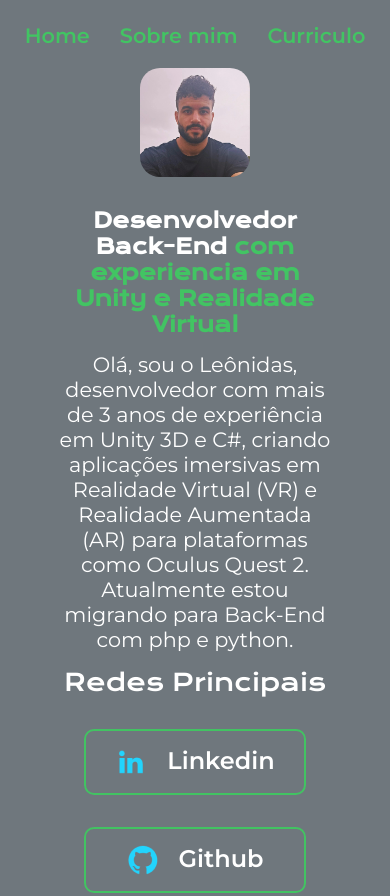
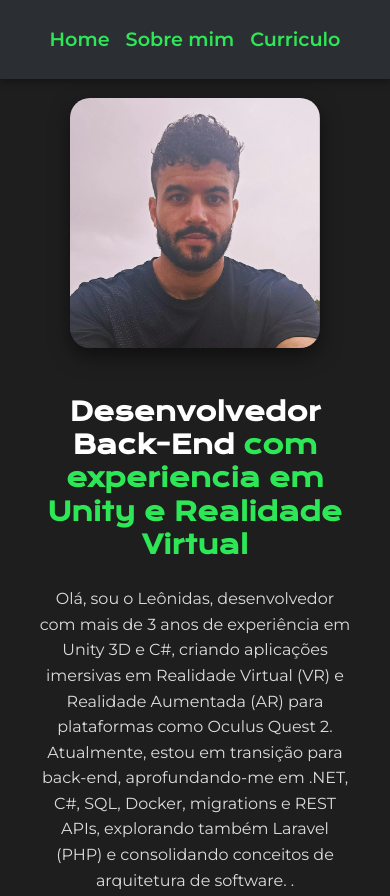
Before and after one commit to leoLUIGY/Training-html-css, a plain HTML site: page index.html in a window 390 px wide. Shown: the top 896 px of the page. Drawn offline with nearby package versions, Linux system fonts and the light colour scheme.

Commit message:
ajustando textos e estilo

```diff
--- a/css/style.css
+++ b/css/style.css
@@ -1,179 +1,204 @@
 @import url('https://fonts.googleapis.com/css2?family=Krona+One&display=swap');
 @import url('https://fonts.googleapis.com/css2?family=Montserrat:ital,wght@0,100..900;1,100..900&display=swap');
 
-:root{
-    --main-color:white;
-    --main-secundary: rgba(46, 231, 86, 0.684);
-    --main-tertiary:rgba(46, 231, 86, 0.185);
+:root {
+  --main-color: #ffffff;
+  --main-secundary: #2ee756;
+  --main-secundary-alpha: rgba(46, 231, 86, 0.7);
+  --main-tertiary: rgba(46, 231, 86, 0.15);
 
-    --font-primary:"Krona One", sans-serif;
-    --font-secondary:'Montserrat', sans-serif;
+  --bg-dark: #1e1e1e;
+  --bg-gray: #2b2f33;
+
+  --font-primary: "Krona One", sans-serif;
+  --font-secondary: "Montserrat", sans-serif;
+
+  --transition: all 0.3s ease-in-out;
 }
 
-*{
+* {
   margin: 0;
   padding: 0;
+  box-sizing: border-box;
 }
 
-
 body {
-    /* height: 100vh; */
-    box-sizing: border-box;
-    background-color: #6f777d;
+  background-color: var(--bg-dark);
   color: var(--main-color);
-}
-.cabecalho{
-    padding: 2% 0 0 15%;
-}
-.cabecalho__menu{
-    display: flex;
-    gap:60px;
+  font-family: var(--font-secondary);
+  line-height: 1.6;
 }
 
-.cabecalho__menu__link{
-    font-family: var(--font-secondary);
-    font-size: 1.5rem;
-    font-weight: 600;
-    color:  var(--main-secundary);
-    text-decoration: none;
+/* ====== HEADER ====== */
+.cabecalho {
+  padding: 1.5rem 10%;
+  background: var(--bg-gray);
+  box-shadow: 0 2px 8px rgba(0,0,0,0.4);
+  position: sticky;
+  top: 0;
+  z-index: 100;
 }
 
-.apresentacao{
-    /* margin:  0%  15%; */
-    padding: 5% 15% 10% 15%;
+.cabecalho__menu {
   display: flex;
-    /* flex-direction: row; */
+  justify-content: center;
+  gap: 2rem;
+}
+
+.cabecalho__menu__link {
+  font-size: 1.2rem;
+  font-weight: 600;
+  color: var(--main-secundary);
+  text-decoration: none;
+  position: relative;
+  transition: var(--transition);
+}
+
+.cabecalho__menu__link::after {
+  content: "";
+  position: absolute;
+  left: 0;
+  bottom: -5px;
+  width: 0%;
+  height: 2px;
+  background: var(--main-secundary);
+  transition: var(--transition);
+}
+
+.cabecalho__menu__link:hover::after {
+  width: 100%;
+}
+
+/* ====== MAIN ====== */
+.apresentacao {
+  padding: 5% 10%;
+  display: flex;
   align-items: center;
   justify-content: space-between;
-    /* height: 100vh; */
-    gap:30px;
-    /* flex-wrap:wrap; */
+  gap: 3rem;
 }
 
-.apresentacao__conteudo{
-    width: 50%;
-    display:flex;
+.apresentacao__conteudo {
+  flex: 1;
+  display: flex;
   flex-direction: column;
-    gap:15px;
+  gap: 1.5rem;
 }
 
-.apresentacao__conteudo__titulo{
+.apresentacao__conteudo__titulo {
   font-family: var(--font-primary);
-    font-size:2rem;
+  font-size: 2.2rem;
+  line-height: 1.3;
 }
 
-.apresentacao__conteudo__paragrafo{
-    font-family: var(--font-secondary);
-    font-size:1.5rem;
+.apresentacao__conteudo__paragrafo {
+  font-size: 1.2rem;
+  color: #dcdcdc;
 }
 
-.apresentacao__links
-{
-    display:flex;
-    flex-direction: column;
-    align-items: center;
-    justify-content: space-between;
-    gap:2rem;
+.apresentacao__conteudo__paragrafo__info {
+  font-size: 1rem;
+  color: #dcdcdc;
 }
 
-.apresentacao_links_subtitulo
-{
-    font-family: var(--font-primary);
-    font-weight: 400;
-    font-size: 1.5rem;
-}
-.apresentacao__links__navegacao{
-    /* background-color:rgba(46, 231, 86, 0.684); */
-
-    display: flex;
-    justify-content: center;
-    gap: 20px;
-    border: solid 2px var(--main-secundary);
-    width:50%;
-    padding: 15px 0;
-    font-family: var(--font-secondary);
-    text-align: center;
-    border-radius: 10px;
-    font-size: 1.5rem;
-    font-weight:600;
-    text-decoration: none;
-    color: white;
-
-}
-
-.apresentacao__links__navegacao:hover
-{
-    background-color:var(--main-tertiary);
-}
 .titulo-destaque {
   color: var(--main-secundary);
 }
 
-
-.apresentacao__imagem{
-
+.apresentacao__imagem {
+  width: 40%;
   border-radius: 20px;
-    width:40%;
-
+  box-shadow: 0 8px 20px rgba(0,0,0,0.5);
+  transition: var(--transition);
 }
 
-.rodape
-{
-    padding: 25px;
-    color:aliceblue;
-    background-color: var(--main-tertiary);
-    text-align: center;
-    font-family: var(--font-secondary);
-    font-size: 1.2rem;
-    font-weight: 400;
+.apresentacao__imagem:hover {
+  transform: scale(1.03);
 }
 
-@media (max-width: 1200px){
-    .cabecalho{
-        padding: 6% 6% 0% 6%;
+/* ====== LINKS ====== */
+.apresentacao__links {
+  display: flex;
+  flex-direction: column;
+  align-items: center;
+  gap: 1rem;
 }
 
-
-
-    .cabecalho__menu__link{
-
+.apresentacao_links_subtitulo {
+  font-family: var(--font-primary);
+  font-weight: 400;
   font-size: 1.3rem;
-
-    }
-    .cabecalho__menu
-    {
-
-        justify-content: center;
-        gap:30px;
+  margin-bottom: 0.5rem;
 }
 
-    .apresentacao
-    {
-        flex-direction: column-reverse;
-
+.apresentacao__links__navegacao {
+  display: flex;
+  align-items: center;
+  gap: 0.8rem;
+  border: 2px solid var(--main-secundary);
+  padding: 0.8rem 1.5rem;
+  border-radius: 12px;
+  font-size: 1.1rem;
+  font-weight: 600;
+  color: var(--main-color);
+  text-decoration: none;
+  transition: var(--transition);
+  background: transparent;
 }
 
-    .apresentacao__conteudo
-    {
-        width: auto;
+.apresentacao__links__navegacao img {
+  width: 24px;
+  height: 24px;
+}
+
+.apresentacao__links__navegacao:hover {
+  background-color: var(--main-tertiary);
+  transform: translateY(-3px);
+  box-shadow: 0 4px 12px rgba(0,0,0,0.4);
+}
+
+/* ====== FOOTER ====== */
+.rodape {
+  padding: 1.5rem;
+  color: #ccc;
+  background-color: var(--bg-gray);
+  text-align: center;
+  font-size: 1rem;
+  margin-top: 3rem;
+  box-shadow: 0 -2px 8px rgba(0,0,0,0.4);
+}
+
+/* ====== RESPONSIVO ====== */
+@media (max-width: 1000px) {
+  .apresentacao {
+    flex-direction: column-reverse;
     text-align: center;
   }
 
-    .apresentacao__links__navegacao{
-
-        width:80%;
-
+  .apresentacao__imagem {
+    width: 60%;
   }
 
-    .apresentacao__conteudo__titulo{
-
-        font-size:1.3rem;
+  .cabecalho__menu {
+    gap: 1rem;
+  }
 }
 
-    .apresentacao__conteudo__paragrafo{
-
-        font-size:1.3rem;
+@media (max-width: 600px) {
+  .apresentacao__conteudo__titulo {
+    font-size: 1.6rem;
   }
 
+  .apresentacao__conteudo__paragrafo {
+    font-size: 1rem;
+  }
 
+  .apresentacao__imagem {
+    width: 80%;
   }
+
+  .apresentacao__links__navegacao {
+    width: 100%;
+    justify-content: center;
+  }
+}
--- a/index.html
+++ b/index.html
@@ -19,7 +19,9 @@
             <h1 class="apresentacao__conteudo__titulo">Desenvolvedor Back-End
                 <strong class="titulo-destaque">com experiencia em Unity e Realidade Virtual</strong></h1>
 
-            <p class="apresentacao__conteudo__paragrafo">Olá, sou o Leônidas, desenvolvedor com mais de 3 anos de experiência em Unity 3D e C#, criando aplicações imersivas em Realidade Virtual (VR) e Realidade Aumentada (AR) para plataformas como Oculus Quest 2. Atualmente estou migrando para Back-End com php e python.
+            <p class="apresentacao__conteudo__paragrafo">Olá, sou o Leônidas, desenvolvedor com mais de 3 anos de experiência em Unity 3D e C#, criando aplicações imersivas em Realidade Virtual (VR) e Realidade Aumentada (AR) para plataformas como Oculus Quest 2.<br>
+                 Atualmente, estou em transição para back-end, aprofundando-me em .NET, C#, SQL, Docker, migrations e REST APIs, explorando também Laravel (PHP) e consolidando conceitos de arquitetura de software.
+.
             </p>
             <div class="apresentacao__links">
                 <h2 class="apresentacao_links_subtitulo">Redes Principais</h2>
```
Also changed, not shown: Resume.html (+45 -6 lines), about.html (+8 -3 lines). Lines whose indentation alone changed are shown as unchanged.
